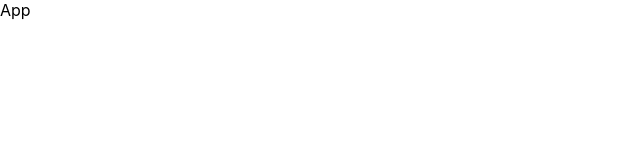
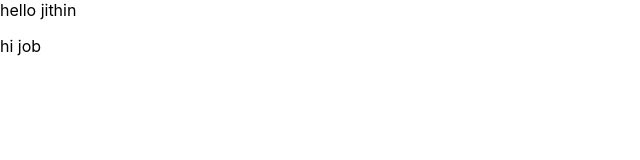
Before and after one commit to sreedershsudarsh/project-x, a React (Create React App) app: page / in a window 1280 px wide. Shown: the top 160 px of the page, without its empty margins (0-640 px from the left). Built offline with nearby package versions, Linux system fonts and the light colour scheme.

Commit message:
second-4

```diff
--- a/src/App.js
+++ b/src/App.js
@@ -2,6 +2,8 @@ import React from 'react'
 
 export default function App(){
   return (
-    <div>App</div>
+    <div>hello jithin
+      <p>hi job</p>
+    </div>
   )
 }
```
